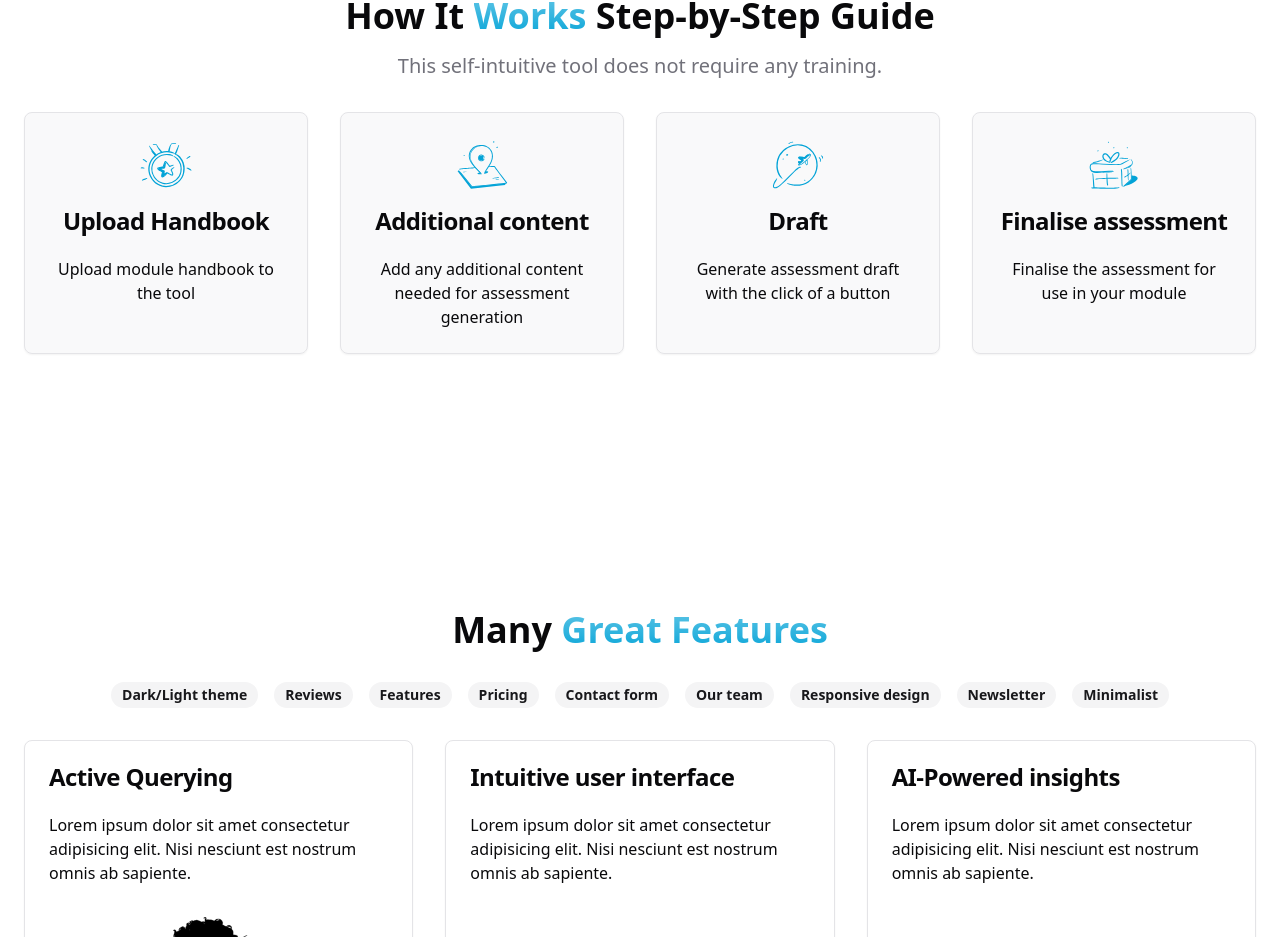
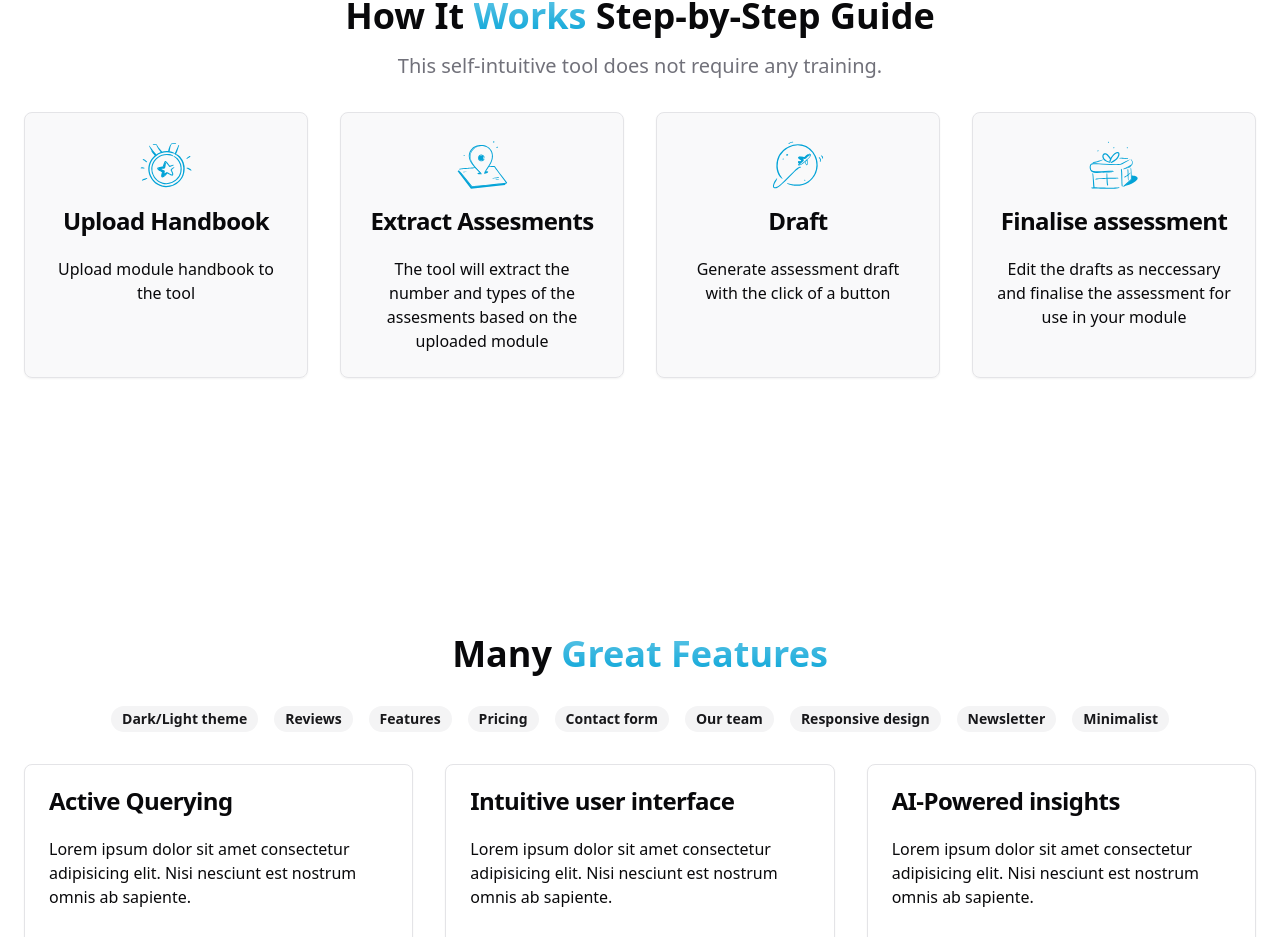
Before and after one commit to JustinAFish/Protypon1, a React (Vite) app: page / in a window 1280 px wide. Shown: the part 2019-2956 px from the top of the page. Built offline with nearby package versions, Linux system fonts and the light colour scheme.

Commit message:
Update HowItWorks.tsx

```diff
--- a/src/components/HowItWorks.tsx
+++ b/src/components/HowItWorks.tsx
@@ -16,9 +16,9 @@ const features: FeatureProps[] = [
   },
   {
     icon: <MapIcon />,
-    title: "Additional content",
+    title: "Extract Assesments",
     description:
-      "Add any additional content needed for assessment generation",
+      "The tool will extract the number and types of the assesments based on the uploaded module",
   },
   {
     icon: <PlaneIcon />,
@@ -30,7 +30,7 @@ const features: FeatureProps[] = [
     icon: <GiftIcon />,
     title: "Finalise assessment",
     description:
-      "Finalise the assessment for use in your module",
+      "Edit the drafts as neccessary and finalise the assessment for use in your module",
   },
 ];
 
```
